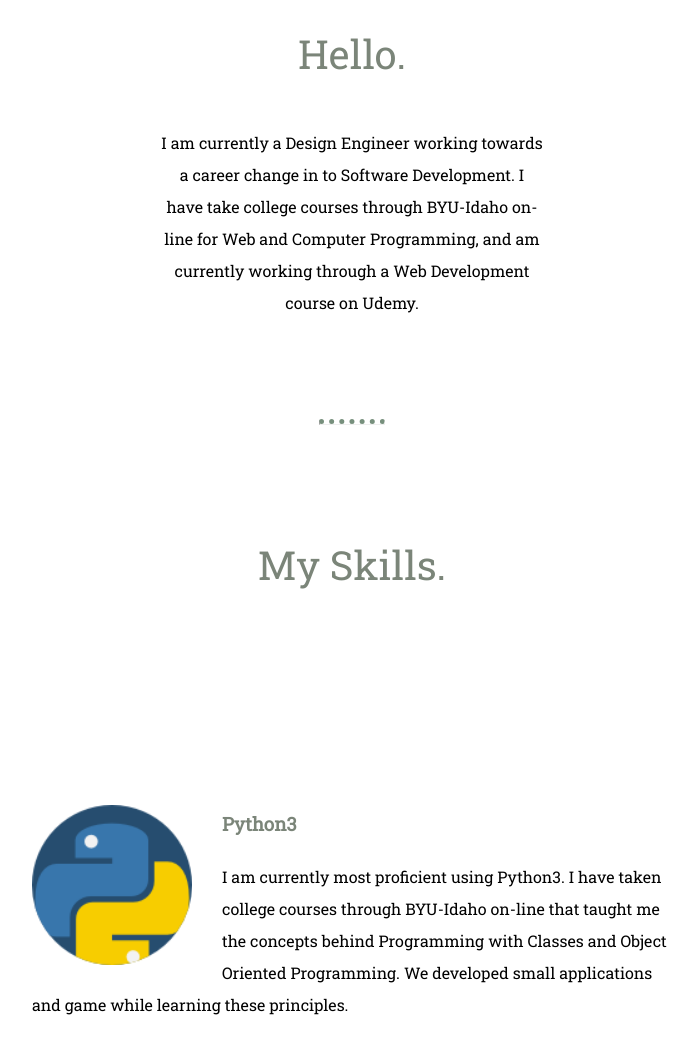
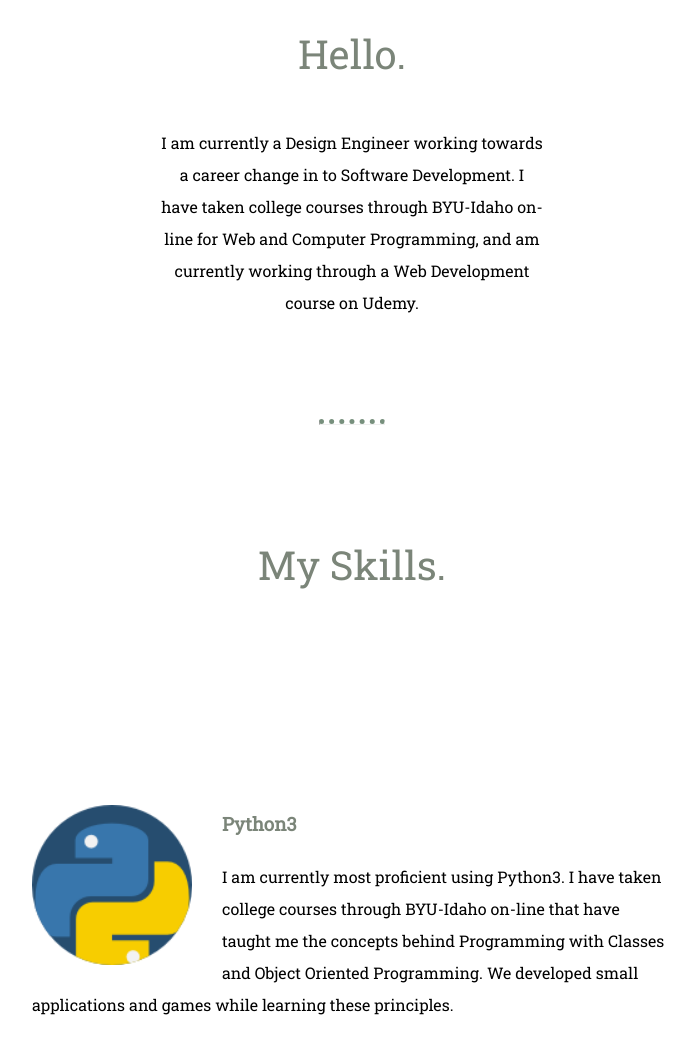
Before and after one commit to Jshelby1985/CV, a plain HTML site: page index.html in a window 1280 px wide. Shown: the part 900-1953 px from the top of the page, without its empty margins (288-985 px from the left). Drawn offline with Linux system fonts and the light colour scheme.

Commit message:
corrected some grammer

```diff
--- a/index.html
+++ b/index.html
@@ -23,7 +23,7 @@
             <img class="headshot" src="images/jeremy.jpg" alt="">
             <h2>Hello.</h2>
             <p>I am currently a Design Engineer working towards a career change in to Software Development.
-                I have take college courses through BYU-Idaho on-line for Web and Computer Programming, and
+                I have taken college courses through BYU-Idaho on-line for Web and Computer Programming, and
                 am currently working through a Web Development course on Udemy.
             </p>
         </div>
@@ -34,8 +34,8 @@
                 <img class="python" src="images/python.png" alt="skill-img">
                 <h3>Python3</h3>
                 <p class="desc-1">I am currently most proficient using Python3. I have taken college courses
-                    through BYU-Idaho on-line that taught me the concepts behind Programming with Classes and
-                    Object Oriented Programming. We developed small applications and game while learning these
+                    through BYU-Idaho on-line that have taught me the concepts behind Programming with Classes and
+                    Object Oriented Programming. We developed small applications and games while learning these
                     principles.
                 </p>
             </div>
```
